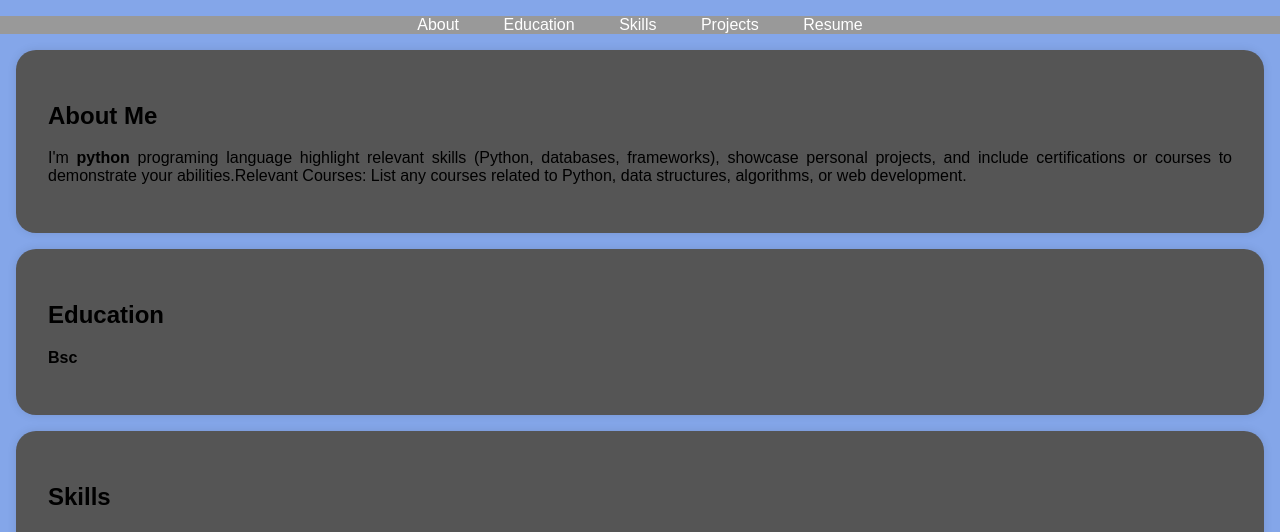
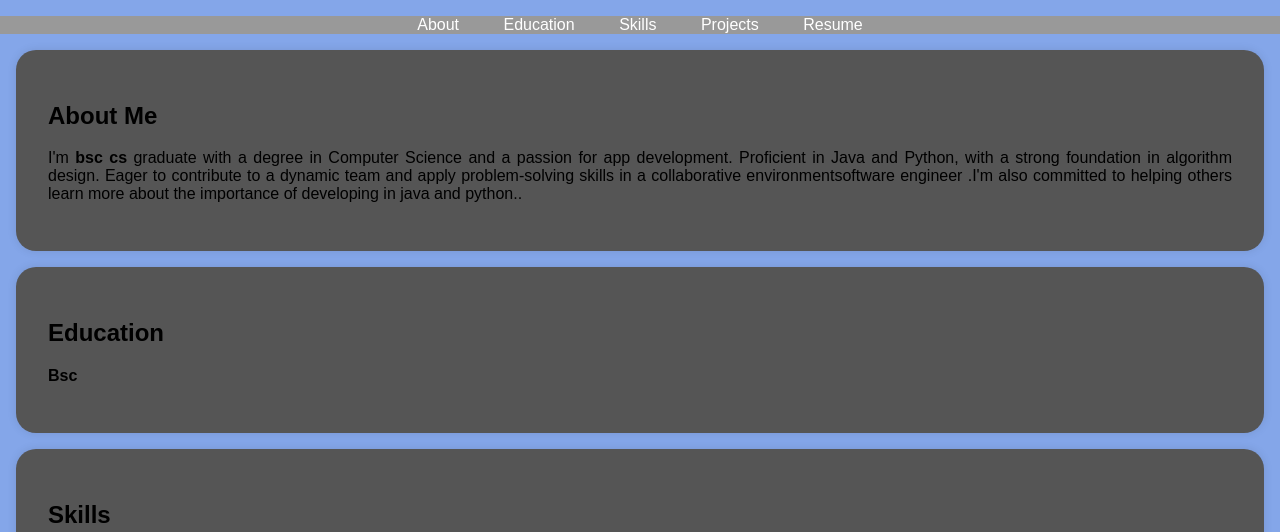
Before and after one commit to Bala169/Digital-Portfolio-, a plain HTML site: page index.html in a window 1280 px wide. Shown: the part 197-729 px from the top of the page. Drawn offline with Linux system fonts and the light colour scheme.

Commit message:
Update index.html

```diff
--- a/index.html
+++ b/index.html
@@ -123,7 +123,7 @@
     <section id="about">
         <div class="section-content">
             <h2>About Me</h2>
-            <p>I'm <b>python</b> programing language highlight relevant skills (Python, databases, frameworks), showcase personal projects, and include certifications or courses to demonstrate your abilities.Relevant Courses: List any courses related to Python, data structures, algorithms, or web development.  <b></p>
+            <p>I'm <b> bsc cs</b> graduate with a degree in Computer Science and a passion for app development. Proficient in Java and Python, with a strong foundation in algorithm design. Eager to contribute to a dynamic team and apply problem-solving skills in a collaborative environmentsoftware engineer .I'm also committed to helping others learn more about the importance of developing in java and python.. <b></p>
         </div>
     </section>
 
```
